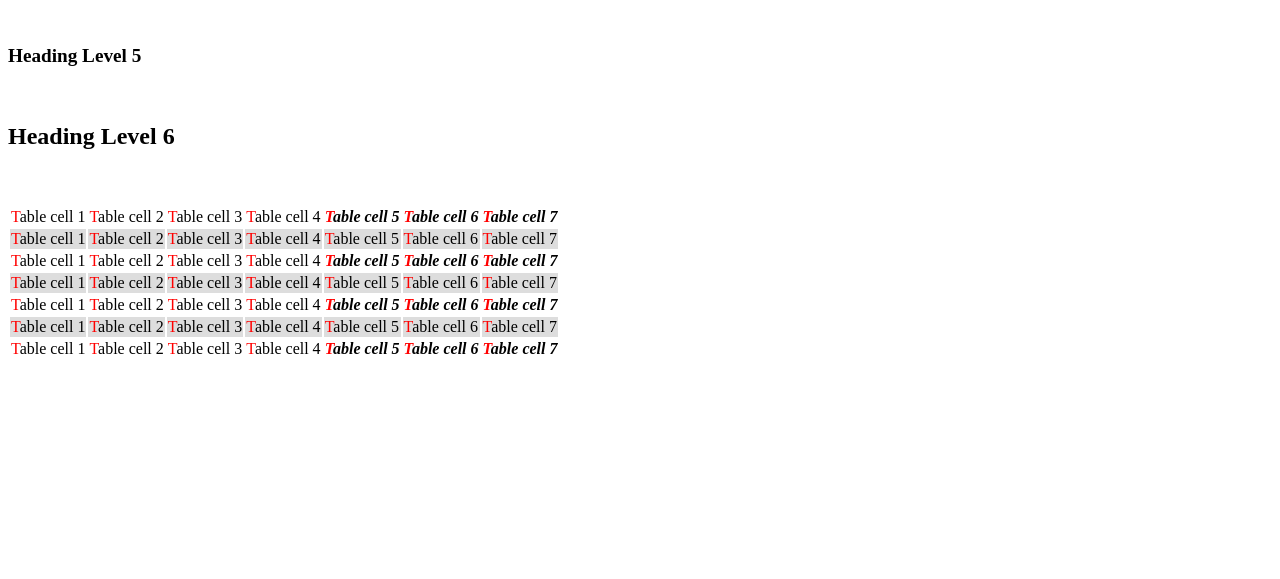
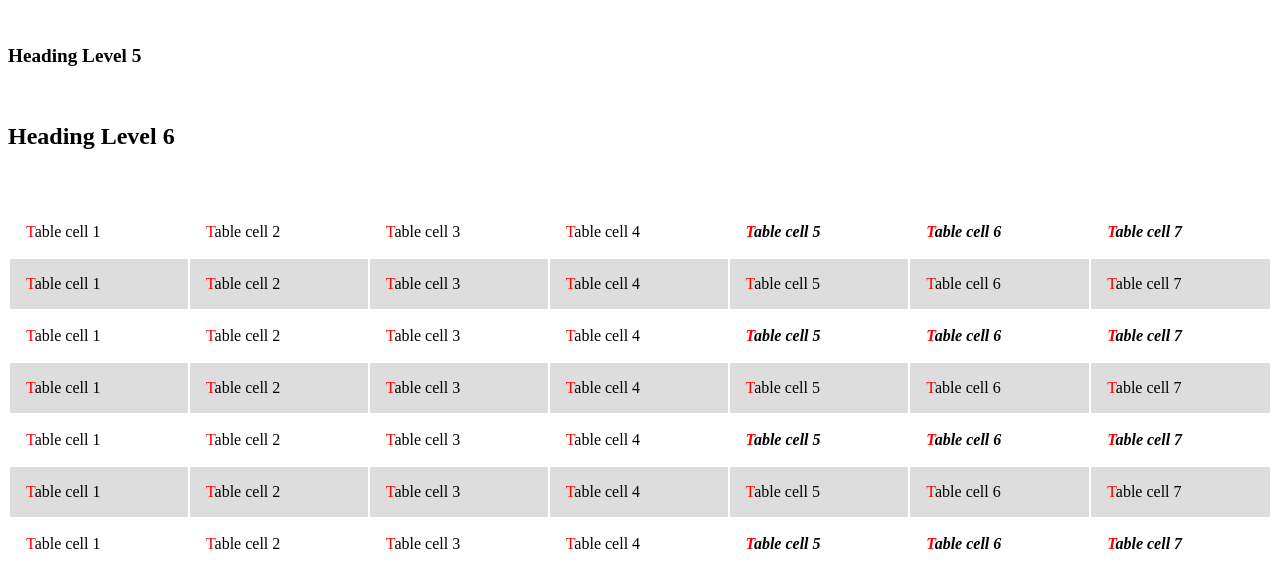
Before and after one commit to gandzja/level-up-homeworks, a website: page public/views/css/homework-1/index.html in a window 1280 px wide. Shown: the part 348-927 px from the top of the page. Before the commit the page ends 800 px from the top, so only its background shows below. Drawn offline with Linux system fonts and the light colour scheme.

Commit message:
CSS HW 1 fixes

```diff
--- a/public/views/css/homework-1/css/style.css
+++ b/public/views/css/homework-1/css/style.css
@@ -1,3 +1,12 @@
+html {
+  font-size: 16px;
+}
+table {
+  width: 100%;
+}
+td {
+  padding: 16px;
+}
 h1 {
   font-size: 50px;
 }
@@ -7,7 +16,7 @@ h2 {
 h3 {
   font-size: 2rem;
 }
-h4{
+h4 {
   font-size: 4.5vh;
 }
 h5 {
@@ -19,18 +28,10 @@ h6 {
 tr:nth-child(even) {
   background-color: #ddd;
 }
-table > tbody > tr > td:first-letter {
+td:first-letter {
   color: red;
 }
-tr:nth-child(odd) td:nth-child(5n) {
+tr:nth-child(odd) td:nth-child(5n), tr:nth-child(odd) td:nth-child(6n),tr:nth-child(odd) td:nth-child(7n) {
   font-weight: bold;
   font-style: italic;
 }
-tr:nth-child(odd) td:nth-child(6n) {
-  font-weight: bold;
-  font-style: italic;
-}
-tr:nth-child(odd) td:nth-child(7n) {
-  font-weight: bold;
-  font-style: italic;
-}
--- a/public/views/css/homework-1/index.html
+++ b/public/views/css/homework-1/index.html
@@ -6,16 +6,12 @@
     <link rel="stylesheet" href="css/style.css" />
   </head>
   <body>
-    <div>
-      <div class="attributes">
     <h1>Heading Level 1</h1>
     <h2>Heading Level 2</h2>
     <h3>Heading Level 3</h3>
     <h4>Heading Level 4</h4>
     <h5>Heading Level 5</h5>
     <h6>Heading Level 6</h6>
-      </div>
-      <div class="pseudo">
     <table>
       <tbody>
         <tr>
@@ -83,7 +79,5 @@
         </tr>
       </tbody>
     </table>
-      </div>
-    </div>
   </body>
 </html>
```
Lines whose indentation alone changed are shown as unchanged.
